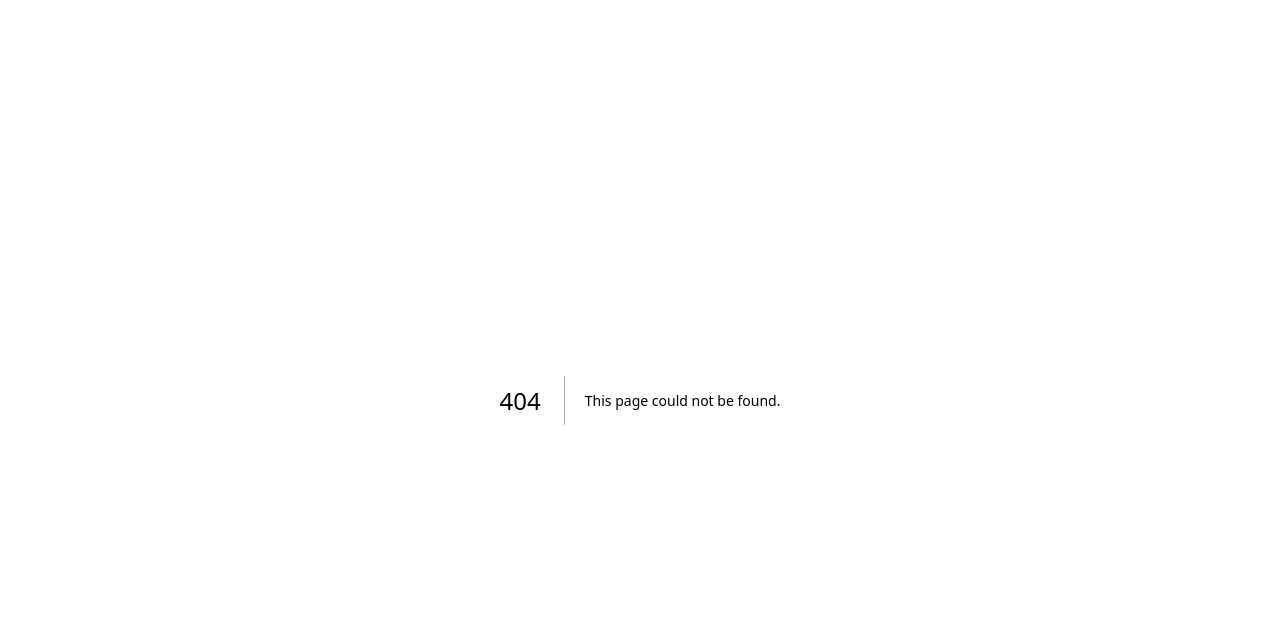
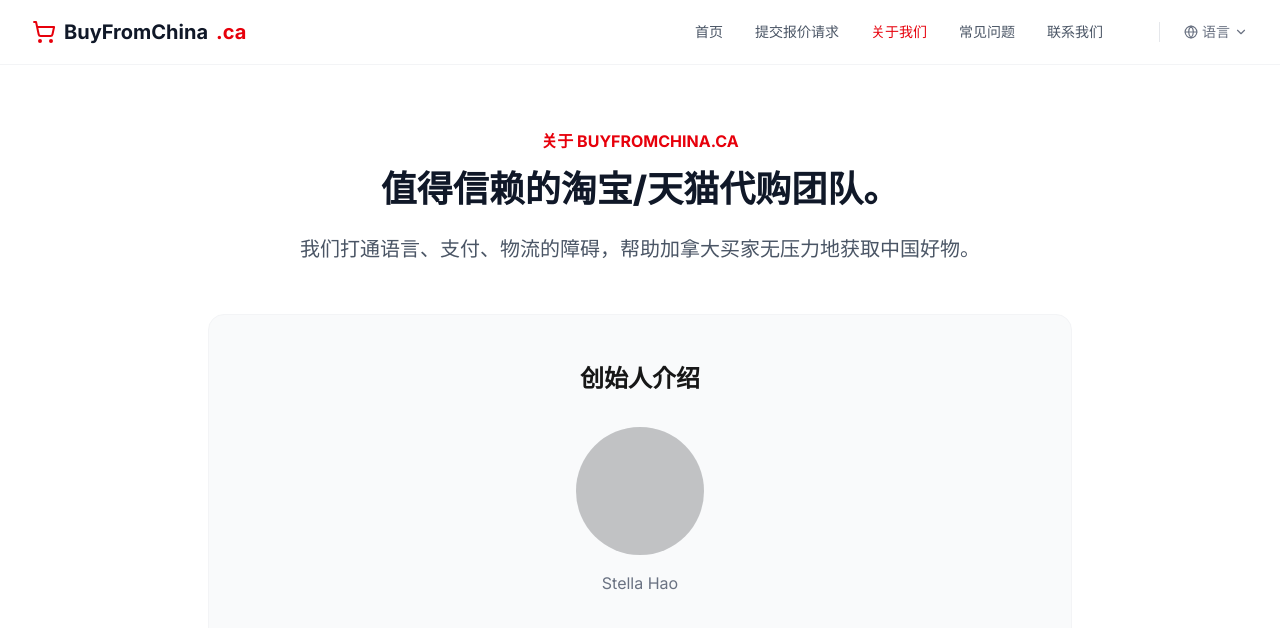
Before and after one commit to stest-commits/my-buy-from-china, a Next.js app: page /about in a window 1280 px wide. Before the commit this address had no page. Shown: the top 628 px of the page. Built offline with nearby package versions, Linux system fonts and the light colour scheme; grey boxes are pictures that could not be loaded.

Commit message:
multi changes

```diff
--- /dev/null
+++ b/app/about/page.tsx
@@ -0,0 +1,25 @@
+import React from 'react';
+
+const AboutPage = () => {
+  return (
+    <div className="max-w-4xl mx-auto px-4 py-16 text-center">
+      <div className="text-red-600 font-bold mb-4">关于 BUYFROMCHINA.CA</div>
+      <h1 className="text-4xl font-extrabold text-gray-900 mb-6">值得信赖的淘宝/天猫代购团队。</h1>
+      <p className="text-xl text-gray-600 leading-relaxed mb-12">
+        我们打通语言、支付、物流的障碍，帮助加拿大买家无压力地获取中国好物。
+      </p>
+
+      {/* 模拟截图里的创始人介绍部分 */}
+      <div className="bg-gray-50 rounded-2xl p-12 border border-gray-100">
+         <h2 className="text-2xl font-bold mb-8">创始人介绍</h2>
+         <div className="w-32 h-32 bg-gray-200 rounded-full mx-auto mb-4 overflow-hidden">
+            {/* 这里可以放你的照片 */}
+            <img src="/placeholder-avatar.png" alt="Founder" className="w-full h-full object-cover opacity-50" />
+         </div>
+         <p className="text-gray-500">Stella Hao</p>
+      </div>
+    </div>
+  );
+};
+
+export default AboutPage;
--- a/app/layout.tsx
+++ b/app/layout.tsx
@@ -1,8 +1,8 @@
 import type { Metadata } from "next";
 import { Inter } from "next/font/google";
 import "./globals.css";
+import Navbar from "../components/Navbar"; // 👈 引入我们刚才写的组件
 
-// 这一行会加载 Google 的 Inter 字体
 const inter = Inter({ subsets: ["latin"] });
 
 export const metadata: Metadata = {
@@ -17,8 +17,11 @@
 }>) {
   return (
     <html lang="en">
-      {/* 这一行把字体应用到整个网站 */}
-      <body className={inter.className}>{children}</body>
+      <body className={inter.className}>
+        {/* 👇 把它放在这里，所有页面都会有这个导航栏 */}
+        <Navbar />
+        {children}
+      </body>
     </html>
   );
 }
--- a/app/page.tsx
+++ b/app/page.tsx
@@ -106,44 +106,6 @@
 
   return (
     <div className="min-h-screen bg-gray-50 font-sans selection:bg-red-100">
-
-      {/* Navbar */}
-      <nav className="bg-white shadow-sm sticky top-0 z-50 border-b border-gray-100">
-        <div className="max-w-7xl mx-auto px-4 sm:px-6 lg:px-8 py-4 flex justify-between items-center">
-          <div className="flex items-center gap-2 font-bold text-xl text-gray-900 cursor-pointer" onClick={() => window.location.reload()}>
-            <span className="text-red-600"><ShoppingCart /></span>
-            BuyFromChina<span className="text-red-600">.ca</span>
-          </div>
-
-          {/* 语言切换器 */}
-          <div className="relative">
-            <button
-              onClick={() => setIsMenuOpen(!isMenuOpen)}
-              className="text-sm font-medium text-gray-700 border border-gray-300 px-4 py-2 rounded-full hover:bg-gray-50 transition flex items-center gap-2"
-            >
-              <Globe size={16} />
-              {langNames[currentLang]}
-              <ChevronDown size={14} className={`transition-transform ${isMenuOpen ? 'rotate-180' : ''}`} />
-            </button>
-
-            {/* 下拉菜单 */}
-            {isMenuOpen && (
-              <div className="absolute right-0 mt-2 w-32 bg-white rounded-xl shadow-xl border border-gray-100 py-2 z-50">
-                {(['en', 'fr', 'zh'] as const).map((lang) => (
-                  <button
-                    key={lang}
-                    onClick={() => switchLang(lang)}
-                    className={`w-full text-left px-4 py-2 text-sm hover:bg-gray-50 flex items-center justify-between ${currentLang === lang ? 'text-red-600 font-bold' : 'text-gray-700'}`}
-                  >
-                    {langNames[lang]}
-                    {currentLang === lang && <Check size={14} />}
-                  </button>
-                ))}
-              </div>
-            )}
-          </div>
-        </div>
-      </nav>
 
       {/* Hero Section */}
       <header className="bg-white pb-16 pt-12 lg:pt-20 border-b border-gray-100">
--- /dev/null
+++ b/components/Navbar.tsx
@@ -0,0 +1,91 @@
+'use client';
+
+import React, { useState } from 'react';
+import Link from 'next/link';
+import { usePathname } from 'next/navigation'; // 用于高亮当前页面
+import { ShoppingCart, Globe, ChevronDown, Menu, X } from 'lucide-react';
+
+const Navbar = () => {
+  const [isMobileMenuOpen, setIsMobileMenuOpen] = useState(false);
+  const pathname = usePathname(); // 获取当前路径，比如 "/quote"
+
+  // 导航链接配置
+  const navLinks = [
+    { name: '首页', href: '/' },
+    { name: '提交报价请求', href: '/quote' },
+    { name: '关于我们', href: '/about' }, // 我们稍后会创建这个页面
+    { name: '常见问题', href: '/faq' },   // 稍后创建
+    { name: '联系我们', href: '/contact' } // 稍后创建
+  ];
+
+  return (
+    <nav className="bg-white border-b border-gray-100 sticky top-0 z-50">
+      <div className="max-w-7xl mx-auto px-4 sm:px-6 lg:px-8">
+        <div className="flex justify-between items-center h-16">
+
+          {/* 1. Logo */}
+          <div className="flex-shrink-0 flex items-center cursor-pointer">
+            <Link href="/" className="flex items-center gap-2 font-bold text-xl text-gray-900">
+               <span className="text-red-600"><ShoppingCart /></span>
+               BuyFromChina<span className="text-red-600">.ca</span>
+            </Link>
+          </div>
+
+          {/* 2. Desktop Menu (电脑端菜单) */}
+          <div className="hidden md:flex items-center space-x-8">
+            {navLinks.map((link) => (
+              <Link
+                key={link.href}
+                href={link.href}
+                className={`text-sm font-medium transition-colors hover:text-red-600 ${
+                  pathname === link.href ? 'text-red-600 font-bold' : 'text-gray-600'
+                }`}
+              >
+                {link.name}
+              </Link>
+            ))}
+
+            {/* 语言选择器 (简化版) */}
+            <div className="border-l border-gray-200 pl-6 ml-6">
+                <button className="flex items-center gap-1 text-sm text-gray-500 hover:text-gray-900">
+                    <Globe size={14}/> 语言 <ChevronDown size={14}/>
+                </button>
+            </div>
+          </div>
+
+          {/* 3. Mobile Menu Button (手机端汉堡按钮) */}
+          <div className="md:hidden flex items-center">
+            <button
+              onClick={() => setIsMobileMenuOpen(!isMobileMenuOpen)}
+              className="text-gray-600 hover:text-gray-900 p-2"
+            >
+              {isMobileMenuOpen ? <X size={24} /> : <Menu size={24} />}
+            </button>
+          </div>
+        </div>
+      </div>
+
+      {/* Mobile Menu Dropdown (手机端下拉菜单) */}
+      {isMobileMenuOpen && (
+        <div className="md:hidden bg-white border-t border-gray-100 absolute w-full left-0 shadow-lg">
+          <div className="px-4 pt-2 pb-4 space-y-1">
+            {navLinks.map((link) => (
+              <Link
+                key={link.href}
+                href={link.href}
+                onClick={() => setIsMobileMenuOpen(false)}
+                className={`block px-3 py-3 rounded-md text-base font-medium ${
+                   pathname === link.href ? 'bg-red-50 text-red-600' : 'text-gray-700 hover:bg-gray-50'
+                }`}
+              >
+                {link.name}
+              </Link>
+            ))}
+          </div>
+        </div>
+      )}
+    </nav>
+  );
+};
+
+export default Navbar;
```
Also changed, not shown: app/legal/terms/page.tsx (renamed from app/legal/terms/pages.tsx).
